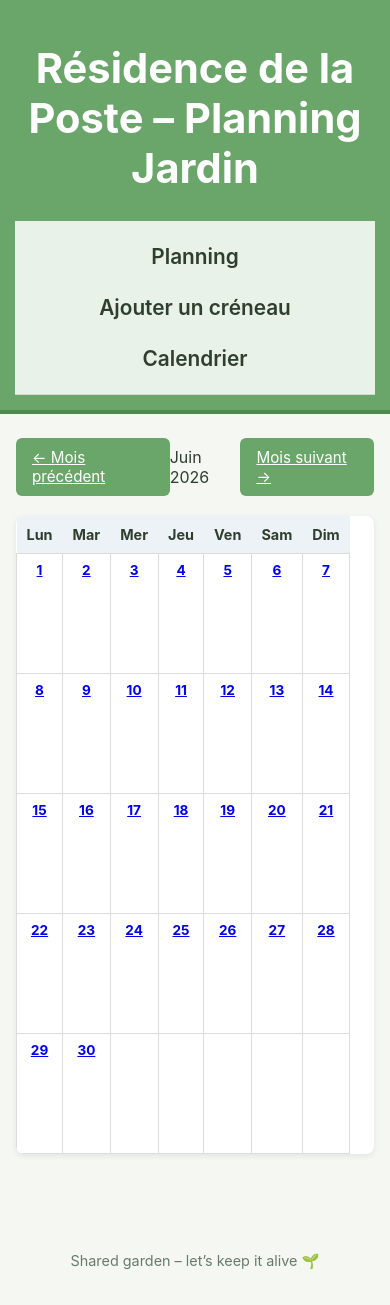
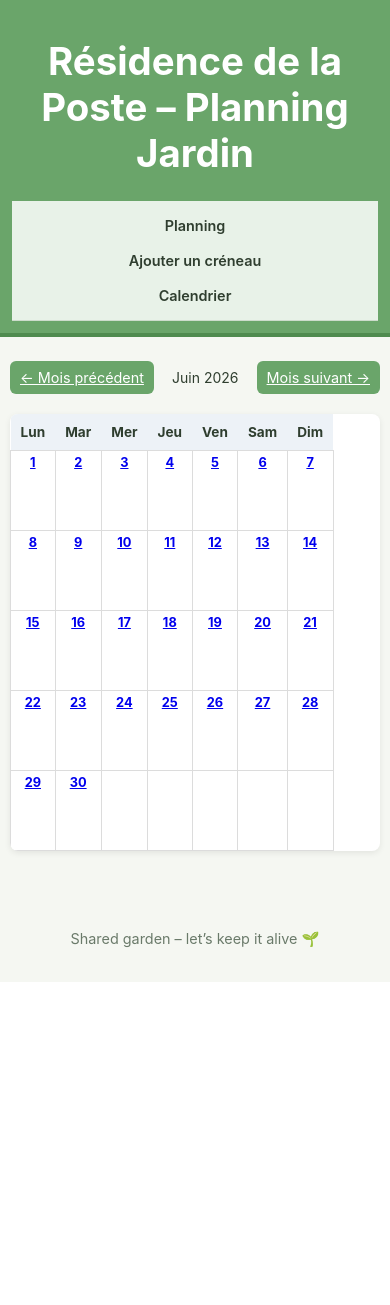
Before and after one commit to letangmarguerite-oss/residence-jardin, a Flask app: page /calendar in a window 390 px wide. After the commit the page ends 982 px from the top, so only its background shows below. Run offline with Flask 3, Linux system fonts and the light colour scheme; data that the repository does not hold is empty.

Commit message:
update style

```diff
--- a/static/style.css
+++ b/static/style.css
@@ -274,3 +274,90 @@ footer {
         font-size: 0.9rem;
     }
 }
+/* ===========================
+   MOBILE OPTIMISATION
+=========================== */
+@media (max-width: 600px) {
+
+    body {
+        font-size: 14px;
+    }
+
+    header {
+        font-size: 1.2rem;
+        padding: 12px;
+    }
+
+    nav {
+        flex-direction: column;
+        gap: 6px;
+        padding: 10px;
+    }
+
+    nav a {
+        padding: 6px 10px;
+        font-size: 0.9rem;
+    }
+
+    main {
+        padding: 0 10px 20px;
+    }
+
+    h2 {
+        font-size: 1.1rem;
+        margin-top: 10px;
+    }
+
+    /* Formulaires */
+    form, .form-card {
+        padding: 14px;
+        gap: 10px;
+        max-width: 100%;
+    }
+
+    input, select {
+        padding: 8px;
+        font-size: 0.9rem;
+    }
+
+    button, .nav-btn {
+        padding: 8px 10px;
+        font-size: 0.9rem;
+    }
+
+    /* Tableaux */
+    table {
+        font-size: 0.85rem;
+        display: block;
+        overflow-x: auto;
+    }
+
+    th, td {
+        padding: 8px;
+    }
+
+    /* Calendrier */
+    .calendar-grid {
+        gap: 3px;
+        padding: 10px;
+    }
+
+    .day-cell {
+        padding: 6px;
+        font-size: 0.75rem;
+    }
+
+    .calendar td {
+        height: 80px;
+        padding: 4px;
+    }
+
+    .day-number {
+        font-size: 0.8rem;
+    }
+
+    .booking-list li {
+        font-size: 0.7rem;
+        padding: 2px 4px;
+    }
+}
```
